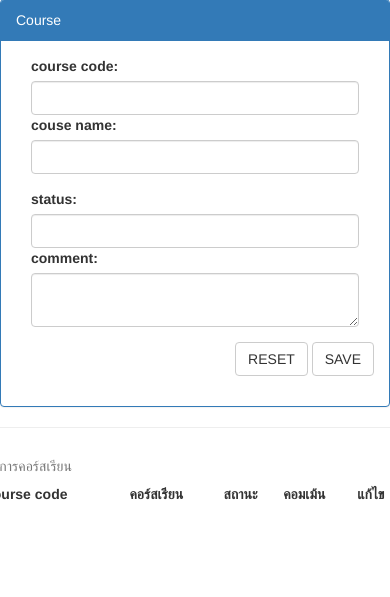
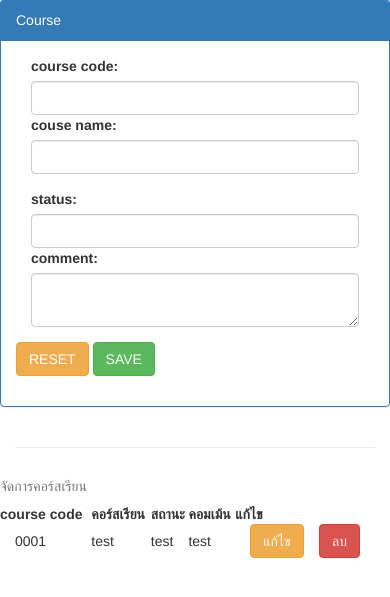
Before and after one commit to krittiwakorn/Jknowledge, a CodeIgniter app: page /Jknowledge/index.php/registration/insert_course in a window 390 px wide. Shown: the part 71-668 px from the top of the page. Run offline with CodeIgniter, Linux system fonts and the light colour scheme; data that the repository does not hold is empty; some libraries are stand-ins or nearby versions.

Commit message:
te.chaiwat update function add course success

```diff
--- a/application/controllers/Registration.php
+++ b/application/controllers/Registration.php
@@ -28,16 +28,35 @@
 		public function insert_course()
 		{
 			$this->form_validation->set_rules('course_code', 'course code', 'trim|required|xss_clean|numeric|max_length[11]');
-			$this->form_validation->set_rules('course_name', 'course name', 'trim|required|xss_clean|alpha');
+			$this->form_validation->set_rules('course_name', 'course name', 'trim|required|xss_clean|');
 			// ----set error message----//
 			$this->form_validation->set_message('numeric', 'กรุณากรอก %s เป็นตัวเลข 0-9');
 			$this->form_validation->set_message('required', 'กรุณากรอกข้อมูล %s.');
 
 			if($this->form_validation->run() == FALSE){	//form validation error
-				$this->load->view('course');
+
+				$this->course();		//redirect function course
 				return FALSE;
 			}else{
 				$this->Mo_regis->insert_course();
+			}
+		}
+
+		public function update_course()
+		{
+			if($this->input->post('course_update') == 'course_update'){
+				$this->Mo_regis->update_course();
+			}else{
+				$this->course();
+			}
+		}
+
+		public function del_course($value='')		//del course
+		{
+			if($value != null){
+				$this->Mo_regis->del_course($value);
+			}else{
+				$this->course();
 			}
 		}
 	}
--- a/application/views/course.php
+++ b/application/views/course.php
@@ -6,11 +6,11 @@
 		display: inline;
 	}
 </style>
-
 <div class="row">
 	<div class="panel panel-primary">
 		<div class="panel-heading">	Course	</div>
 		<div class="panel-body">
+			<!-- insert course  -->
 			<?php echo form_open('Registration/insert_course','class="form-horizontal" role="form"');?>
 			<div class="form-group col-sm-12 ">
 				<label for="course_code" class="col-sm-2 control-label">course code:</label>
@@ -18,7 +18,6 @@
 					<input type="numeric" class="form-control" id="course_code" name="course_code" value="<?php echo set_value('course_code');?>" max='11' />
 					<?php echo form_error('course_code','<span class="label label-warning">','</span>');?>
 				</div>
-
 				<label for="course_name" class="col-sm-2 control-label">couse name:</label>
 				<div class="col-sm-4">
 					<input type="text" class="form-control" id="course_name" name="course_name" />
@@ -31,23 +30,22 @@
 					<input type="text" class="form-control" id="status" name="status" />
 					<?php echo form_error('status','<span class="label label-warning">','</span>');?>
 				</div>
-
 				<label for="comment" class="col-sm-2 control-label">comment:</label>
 				<div class="col-sm-4">
-					<textarea class="form-control" name="comment" id="comment" >
-					</textarea>
+					<textarea class="form-control" name="comment" id="comment" ></textarea>
 					<?php echo form_error('comment','<span class="label label-warning">','</span>');?>
 				</div>
 			</div>
-			<div class="form-group pull-right">
-				<div class="col-sm-offset-2 col-sm-10">
-					<button type="reset" class="btn btn-default">RESET</button>
-					<button type="submit" class="btn btn-default">SAVE</button>
+			<div class="form-group ">
+				<div class="col-sm-offset-10 col-sm-12">
+					<button type="reset" class="btn btn-warning">RESET</button>
+					<button type="submit" class="btn btn-success">SAVE</button>
 				</div>
 			</div>
 			<?php echo form_close();?>
 		</div>
 	</div> <!-- ./ end panel -->
+</div> <!-- ./ end div.row -->
 <hr/>
 <div class="row">
 	<table class="display" cellspacing="0" width="100%">
@@ -62,21 +60,74 @@
 			</tr>
 		</thead>
 		<tbody>
+				<?php foreach ($getCourse as $course_row) :?>
 			<tr>
-					<?php foreach ($getCourse as $course_row) :?>
 					<td class="col-md-2"><?php echo $course_row->course_code;?></td>
 					<td><?php echo $course_row->course_name;?></td>
 					<td><?php echo $course_row->status;?></td>
 					<td><?php echo $course_row->comment;?></td>
 					<td class="col-md-2">
-							<?php echo anchor('#', 'แก้ไข','class="btn btn-warning"');?>
+						<?php echo anchor('#', 'แก้ไข','class="btn btn-warning" data-toggle="modal" data-target=".bs-example-modal-lg"');?>
 						&nbsp;&nbsp;
-							<?php echo anchor('#', 'ลบ','class="btn btn-danger"');?>
+						<?php echo anchor('Registration/del_course/'.$course_row->course_code, 'ลบ','class="btn btn-danger"');?>
+
 					</td>
+					<!-- Large modal -->
+					<div class="modal fade bs-example-modal-lg" tabindex="-1" role="dialog" aria-labelledby="myLargeModalLabel">
+						<div class="modal-dialog modal-lg">
+							<div class="modal-content col-md-12">
+								<div class="modal-header">
+									<button type="button" class="close" data-dismiss="modal" aria-label="Close"><span aria-hidden="true">&times;</span></button>
+									<h4 class="modal-title">แสดงข้อมูล</h4>
+								</div>
+								<div class="panel panel-primary">
+									<div class="panel-heading">แก้ไขข้อมูล คอร์สเรียน	</div>
+									<div class="row">
+										<div class="panel-body">
+											<?php echo form_open('Registration/update_course','class="form-horizontal" role="form"');?>
+											<input type="hidden" name="course_update" id="course_update" value="course_update"/>
+											<input type="hidden" name="id_course" id="id_course" value="<?php echo $course_row->id_course;?>" />
+											<div class="form-group col-sm-12 ">
+												<label for="course_code" class="col-sm-2 control-label">course code:</label>
+												<div class="col-sm-4">
+													<input type="numeric" class="form-control" id="course_code" name="course_code" value="<?php echo $course_row->course_code;?>" max='11' />
+													<?php echo form_error('course_code','<span class="label label-warning">','</span>');?>
+												</div>
+												<label for="course_name" class="col-sm-2 control-label">couse name:</label>
+												<div class="col-sm-4">
+													<input type="text" class="form-control" id="course_name" name="course_name" value="<?php echo $course_row->course_name;?>" />
+													<?php echo form_error('course_name','<span class="label label-warning">','</span>');?>
+												</div>
+											</div>
+											<div class="form-group col-sm-12 ">
+												<label for="status" class="col-sm-2 control-label">status:</label>
+												<div class="col-sm-4">
+													<input type="text" class="form-control" id="status" name="status" value="<?php echo $course_row->status;?>" />
+													<?php echo form_error('status','<span class="label label-warning">','</span>');?>
+												</div>
+												<label for="comment" class="col-sm-2 control-label">comment:</label>
+												<div class="col-sm-4">
+													<textarea class="form-control" name="comment" id="comment" ><?php echo $course_row->comment;?></textarea>
+													<?php echo form_error('comment','<span class="label label-warning">','</span>');?>
+												</div>
+											</div>
+											<div class="form-group pull-right">
+												<div class=" col-sm-12">
+													<button type="reset" class="btn btn-warning">RESET</button>
+													<button type="submit" class="btn btn-success">SAVE</button>
+												</div>
+											</div>
+											<?php echo form_close();?>
+										</div>
+									</div> <!-- ./ end panel -->
+								</div> <!-- ./end div.row -->
+							</div>
+						</div>
+					</div> <!-- ./ end modal -->
+				</tr>
 			<?php endforeach; ?>
-				</tr>
 		</tbody>
 	</table>
-	</div>
+	<!-- </div> -->
 </div> <!-- ./ div row -->
 <?php $this->load->view('footer');?>
```
Also changed, not shown: application/models/Mo_regis.php (+35 -2 lines). Lines whose indentation alone changed are shown as unchanged.
